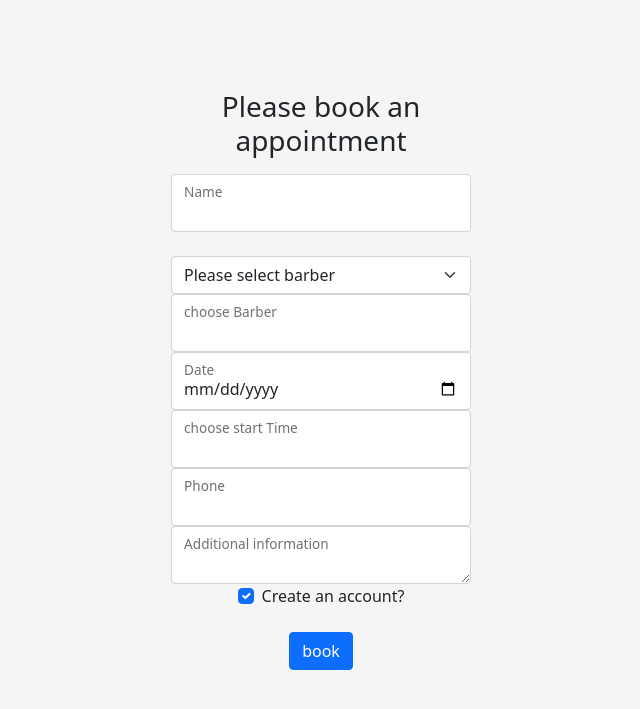
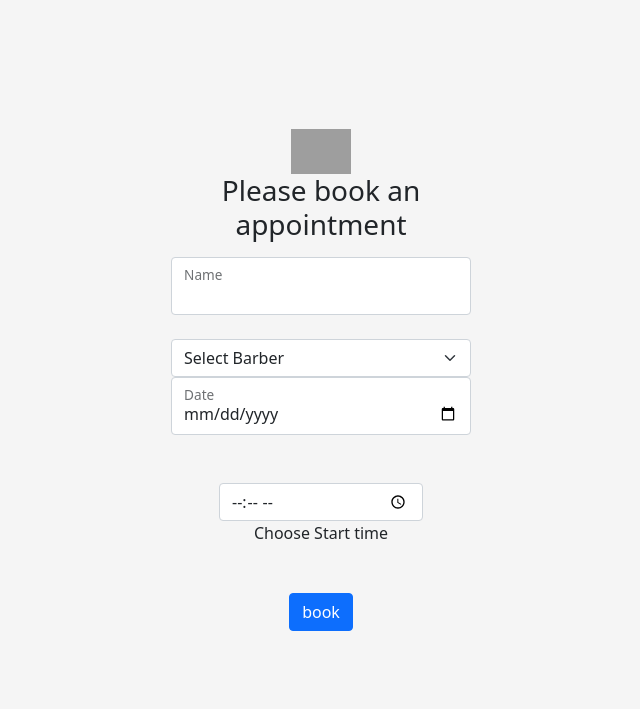
Before and after one commit to noureimesh/Barbershop, a Django app: page / in a window 1280 px wide. Shown: the top 709 px of the page, without its empty margins (319-959 px from the left). Run offline with Django 4.2, Linux system fonts and the light colour scheme; some libraries are stand-ins or nearby versions; grey boxes are pictures that could not be loaded.

Commit message:
chenges made to appointmentForm
chenges made to appointmentForm

```diff
--- a/Barbershop/templates/appointmentForm.html
+++ b/Barbershop/templates/appointmentForm.html
@@ -11,7 +11,12 @@
 <main class="form-signin">
 
     <form>
-        <!-- 2 column grid layout with text inputs for the first and last names -->
+
+      <img src="https://cdn-icons-png.flaticon.com/512/1749/1749918.png" style="max-width:20%;" alt="...">
+
+
+
+      <!-- 2 column grid layout with text inputs for the first and last names -->
     <h1 class="h3 mb-3 fw-normal">Please book an appointment</h1>
     <div class="row mb-4">
           <div class="col">
@@ -22,54 +27,28 @@
           </div>
           </div>
         </div>
-
-        <select class="form-select" aria-label="Default select example">
-          <option selected>Please select barber</option>
-          <option value="1">One</option>
-          <option value="2">Two</option>
-          <option value="3">Three</option>
+        <select class="form-select" aria-label="BarberName">
+          <option selected>Select Barber</option>
+          <option value="1">BarberOne</option>
+          <option value="2">BarberTwo</option>
+          <option value="3">BarberThree</option>
         </select>
 
-        <!-- Text input -->
-        <div class="form-floating">
-          <input type="text" id="BarberName" class="form-control" />
-          <label class="form-label" for="BarberName">choose Barber </label>
-        </div>
 
       <!-- Text input -->
         <div class="form-floating">
           <input type="date" id="Date" class="form-control" />
           <label class="form-label" for="Date">Date</label>
         </div>
-        <!-- Email input -->
-        <div class="form-floating">
-          <input type="email" id="startTime" class="form-control" />
-          <label class="form-label" for="startTime">choose start Time</label>
+
+        <div class="md-form mx-5 my-5">
+          <input type="time" id="inputMDEx1" class="form-control">
+          <label for="inputMDEx1">Choose Start time</label>
         </div>
 
-        <!-- Number input -->
-        <div class="form-floating">
-          <input type="number" id="form6Example6" class="form-control" />
-          <label class="form-label" for="form6Example6">Phone</label>
-        </div>
 
-        <!-- Message input -->
-        <div class="form-floating">
-          <textarea class="form-control" id="form6Example7" rows="4"></textarea>
-          <label class="form-label" for="form6Example7">Additional information</label>
-        </div>
 
-        <!-- Checkbox -->
-        <div class="form-check d-flex justify-content-center mb-4">
-          <input
-            class="form-check-input me-2"
-            type="checkbox"
-            value=""
-            id="form6Example8"
-            checked
-          />
-          <label class="form-check-label" for="form6Example8"> Create an account? </label>
-        </div>
+
 
         <!-- Submit button -->
         <button type="submit" class="btn btn-primary btn-block mb-4">book</button>
--- a/models/Appointment.py
+++ b/models/Appointment.py
@@ -1,7 +1,7 @@
 class Appointment:
-    def __init__(self, date , startTime, endTime,barberId,clientId):
+    def __init__(self, date , startTime, barberId,clientId):
         self.date = date;
-        self.endTime = endTime;
         self.startTime = startTime;
+        self.endTime = startTime(minutes=30);
         self.barberId = barberId;
         self.clientId = clientId;
```
